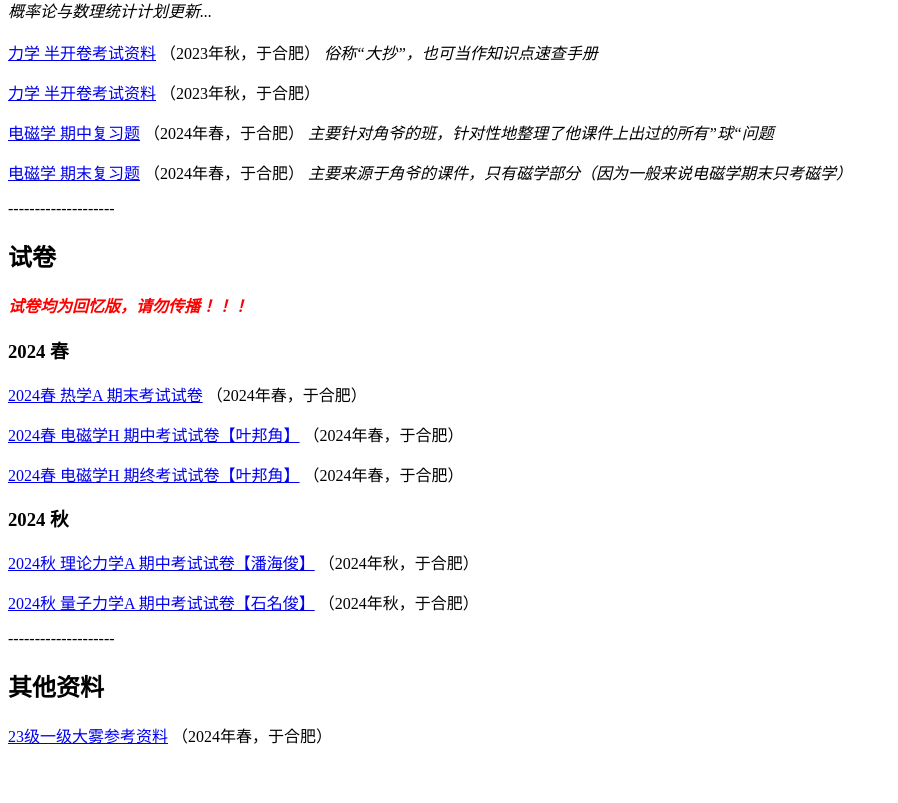
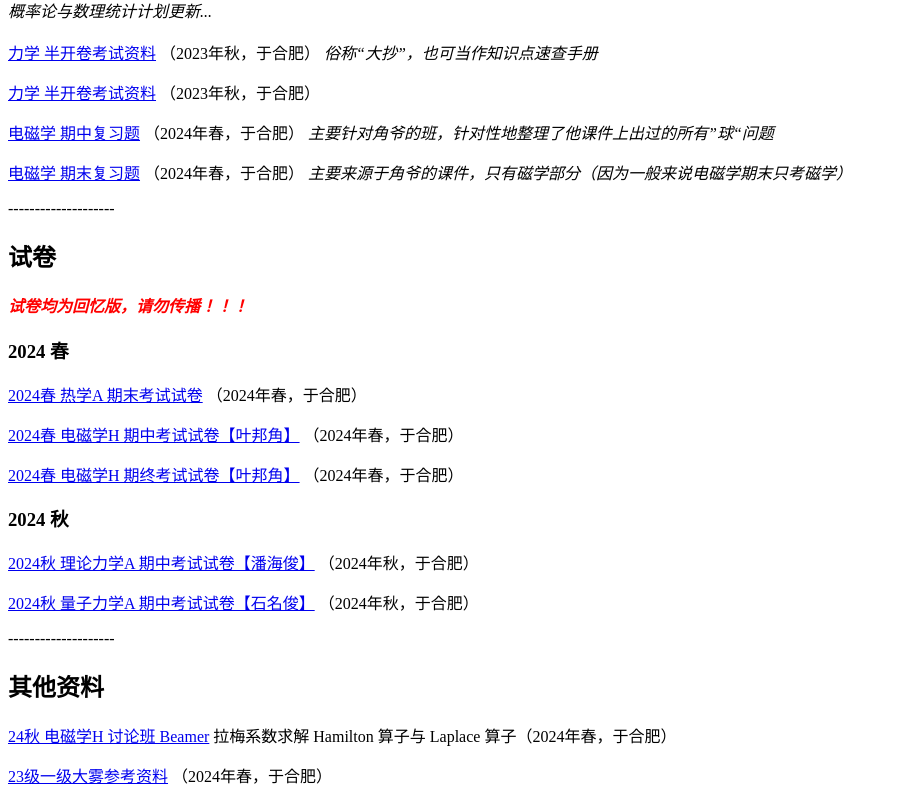
Before and after one commit to Phiyu/yu-ustc.github.io, a plain HTML site: page index.html in a window 1280 px wide. Shown: the part 1547-2350 px from the top of the page, without its empty margins (0-898 px from the left). Before the commit the page ends 2310 px from the top, so only its background shows below. Drawn offline with Linux system fonts and the light colour scheme.

Commit message:
Update index.html

```diff
--- a/index.html
+++ b/index.html
@@ -137,6 +137,8 @@ text-align: justify
 
 <h2 id="section5">其他资料</h2>
 
+  <p> <underline><a href="电磁学讨论班.pdf">24秋 电磁学H 讨论班 Beamer</a></underline>  拉梅系数求解 Hamilton 算子与 Laplace 算子（2024年春，于合肥）
+
   <p> <underline><a href="一级大雾参考资料.pdf">23级一级大雾参考资料</a></underline> （2024年春，于合肥）
 
 
```
